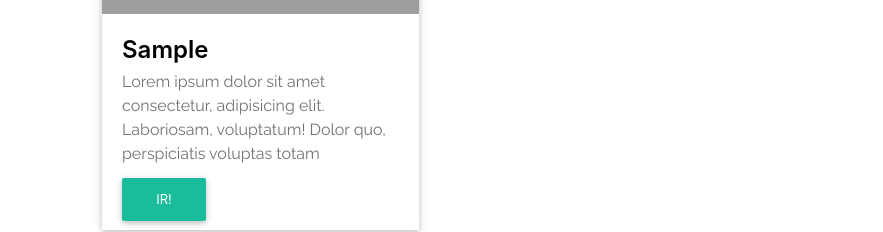
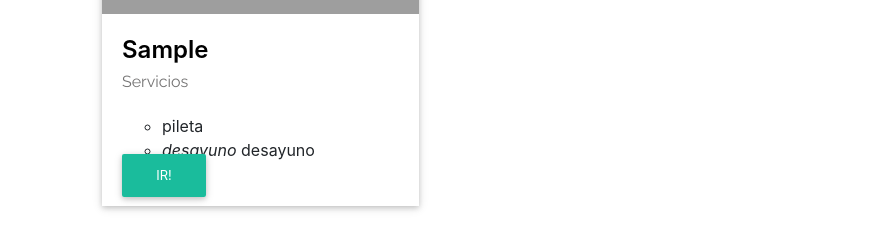
Before and after one commit to jpnunez/cursoAngular6, an Angular app in the folder angular-wishlist/: page / in a window 1280 px wide. Both pictures are taken after typing "Sample", "Sample" into the empty fields and a click on the button "Guardar!". Shown: the part 609-841 px from the top of the page, without its empty margins (53-936 px from the left). Built offline with nearby package versions, Linux system fonts and the light colour scheme; grey boxes are pictures that could not be loaded.

Commit message:
servicios funcionando

```diff
--- a/angular-wishlist/src/app/app.module.ts
+++ b/angular-wishlist/src/app/app.module.ts
@@ -1,4 +1,7 @@
-import { BrowserModule } from '@angular/platform-browser';
+// older Angular versions
+// import {BrowserModule, CommonModule} from '@angular/common';
+
+import { BrowserModule } from '@angular/platform-browser'
 import { NgModule } from '@angular/core';
 
 import { AppRoutingModule } from './app-routing.module';
--- a/angular-wishlist/src/app/destino-viaje/destino-viaje.component.html
+++ b/angular-wishlist/src/app/destino-viaje/destino-viaje.component.html
@@ -5,7 +5,15 @@
         </div>
         <div	class="card-desc">
             <h3>{{destino.nombre}}</h3>
-            <p>Lorem	ipsum	dolor	sit	amet	consectetur,	adipisicing	elit.	Laboriosam,	voluptatum!	Dolor quo,	perspiciatis voluptas	totam</p>
+            <p>Servicios</p>
+            <ul>
+                <li *ngFor="let s of destino.servicios">
+                    <span [ngSwitch]="s">
+                        <i *ngSwitchCase="'desayuno'">{{s}}</i>
+                        {{s}}
+                    </span>
+                </li>
+            </ul>
             <a	href="#"	class="btn-card" (click)="ir()">Ir!</a>
             <span [style.display]="destino.isSelected() ? '' : 'none'"> PREFERED </span>
         </div>
--- a/angular-wishlist/src/app/models/destino-viaje.model.ts
+++ b/angular-wishlist/src/app/models/destino-viaje.model.ts
@@ -1,6 +1,10 @@
 export class DestinoVIaje {
     private selected: boolean;
-    constructor(public nombre: string, public u: string){}
+    public servicios: string[];
+
+    constructor(public nombre: string, public u: string){
+        this.servicios = ['pileta','desayuno'];
+    }
     isSelected(): boolean {
         return this.selected;
     }
```
